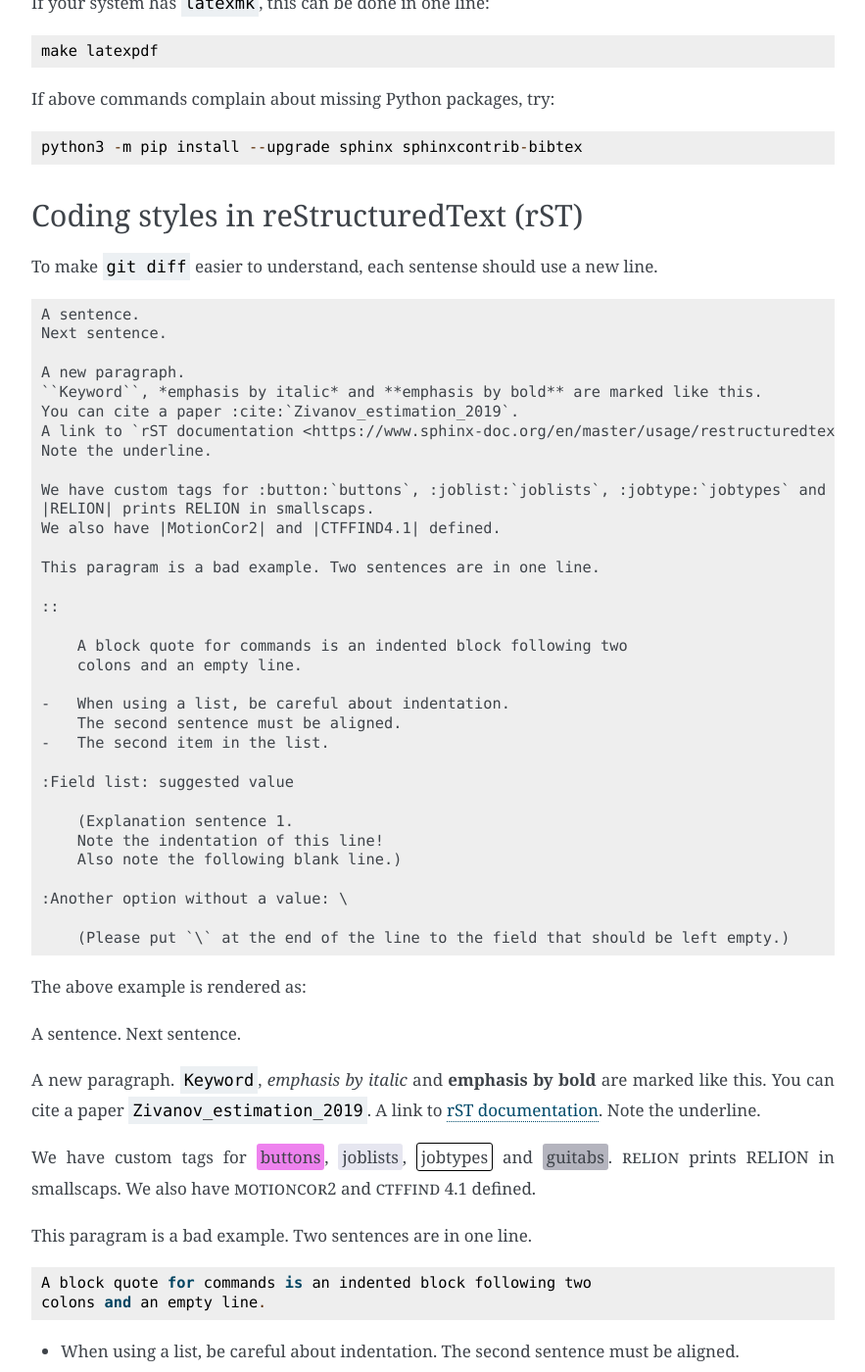
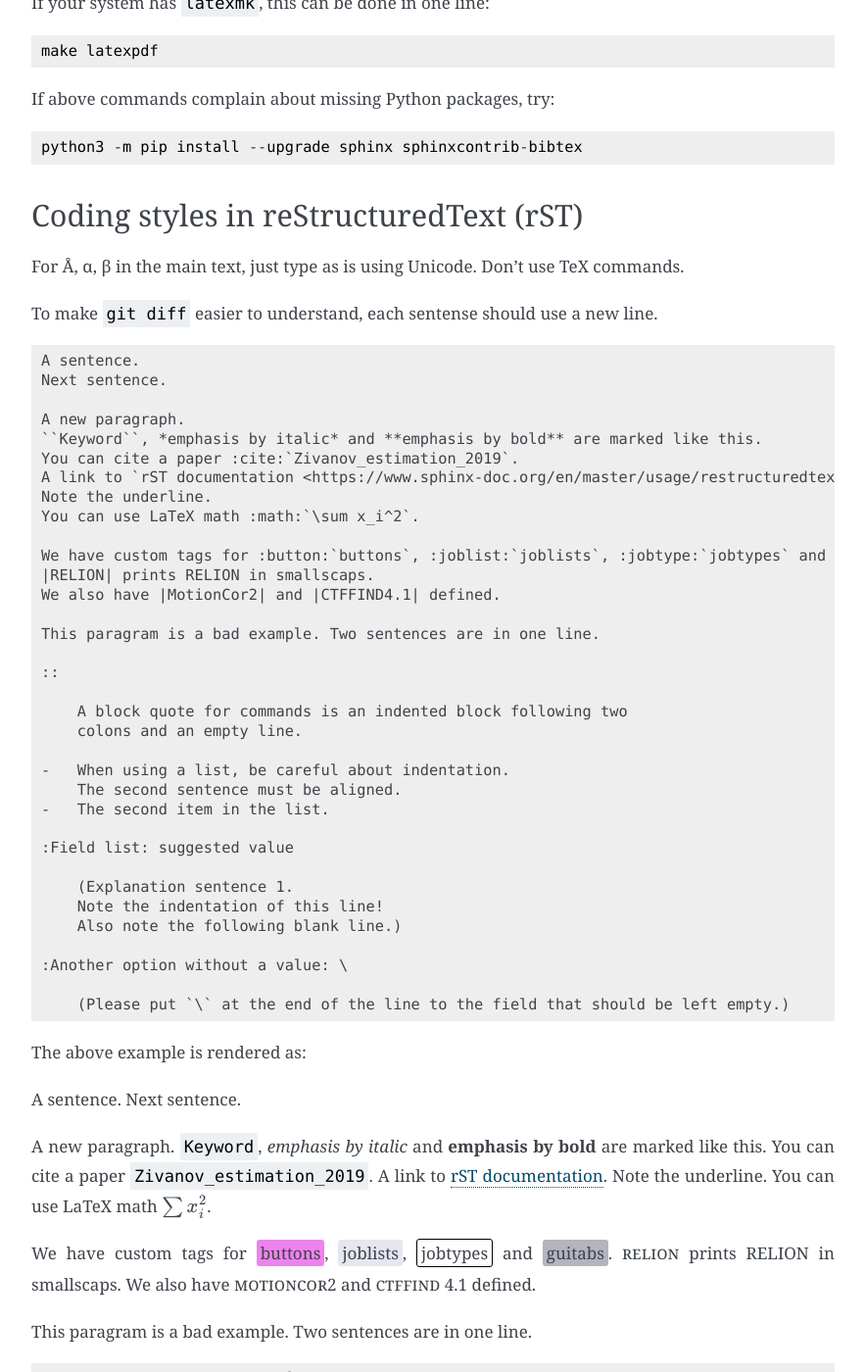
Before and after one commit to 3dem/relion-documents, a Sphinx documentation site: the page built from source/DeveloperGuide.rst, in a window 1280 px wide and 1400 px high, scrolled down 1296 px. Shown: the whole window at 98% size, without its empty margins (308-1191 px from the left). Built offline with Sphinx 7.4.7, drawn with Linux system fonts in a browser that asks for light colours; cross-references to code outside the pages are shown as plain code.

Commit message:
Applied styles for LaTeX. It is not yet clear how to change the style of the first line in the "description" environment.

```diff
--- a/source/DeveloperGuide.rst
+++ b/source/DeveloperGuide.rst
@@ -65,6 +65,8 @@ If above commands complain about missing Python packages, try::
 Coding styles in reStructuredText (rST)
 ---------------------------------------
 
+For Å, α, β in the main text, just type as is using Unicode. Don't use TeX commands.
+
 To make ``git diff`` easier to understand, each sentense should use a new line.
 
 ::
@@ -77,6 +79,7 @@ To make ``git diff`` easier to understand, each sentense should use a new line.
     You can cite a paper :cite:`Zivanov_estimation_2019`.
     A link to `rST documentation <https://www.sphinx-doc.org/en/master/usage/restructuredtext/basics.html>`_.
     Note the underline.
+    You can use LaTeX math :math:`\sum x_i^2`.
 
     We have custom tags for :button:`buttons`, :joblist:`joblists`, :jobtype:`jobtypes` and :guitab:`guitabs`.
     |RELION| prints RELION in smallscaps.
@@ -113,6 +116,7 @@ A new paragraph.
 You can cite a paper :cite:`Zivanov_estimation_2019`.
 A link to `rST documentation <https://www.sphinx-doc.org/en/master/usage/restructuredtext/basics.html>`_.
 Note the underline.
+You can use LaTeX math :math:`\sum x_i^2`.
 
 We have custom tags for :button:`buttons`, :joblist:`joblists`, :jobtype:`jobtypes` and :guitab:`guitabs`.
 |RELION| prints RELION in smallscaps.
--- a/source/_static/custom.css
+++ b/source/_static/custom.css
@@ -1,3 +1,5 @@
+/* When changing colors, also update colors for LaTeX in conf.py! */
+
 /* Override defaults from basic.css */
 
 div.document {
--- a/source/conf.py
+++ b/source/conf.py
@@ -72,9 +72,23 @@ latex_documents = [("index", "relion.tex", "RELION 3.1", "RELION developers", "m
 
 latex_elements = {
    'preamble': r'''
-      %% Some tricks for PDF generation.
-      \sphinxDUC{212B}{\AA} %\sphinxunichar{212B}}
+      %% Some tricks for Unicode characters
+      \sphinxDUC{212B}{\AA}
       \sphinxDUC{03B1}{$\alpha$}
       \sphinxDUC{03B2}{$\beta$}
+
+      %% Custom colors: Change together with the CSS file _static/custom.css.
+      \definecolor{guiBackground}{RGB}{230,230,240}
+      \definecolor{guiBackground2}{RGB}{180,180,190}
+      \definecolor{entryYellow}{RGB}{255,255,230}
+      \definecolor{buttonColor}{RGB}{238, 130, 238}
+      \definecolor{runButtonColor}{RGB}{170, 0, 170}
+
+      %% Custom roles
+      \newcommand{\docutilsrolebutton}[1] {\colorbox{buttonColor}{\small#1}}
+      \newcommand{\docutilsrolerunbutton}[1] {\colorbox{runButtonColor}{\small#1}}
+      \newcommand{\docutilsrolejoblist}[1] {\colorbox{guiBackground}{\fbox{\small#1}}}
+      \newcommand{\docutilsrolejobtype}[1] {\fbox{\small#1}}
+      \newcommand{\docutilsroleguitab}[1] {\colorbox{guiBackground2}{\small#1}}
    '''
 }
```
